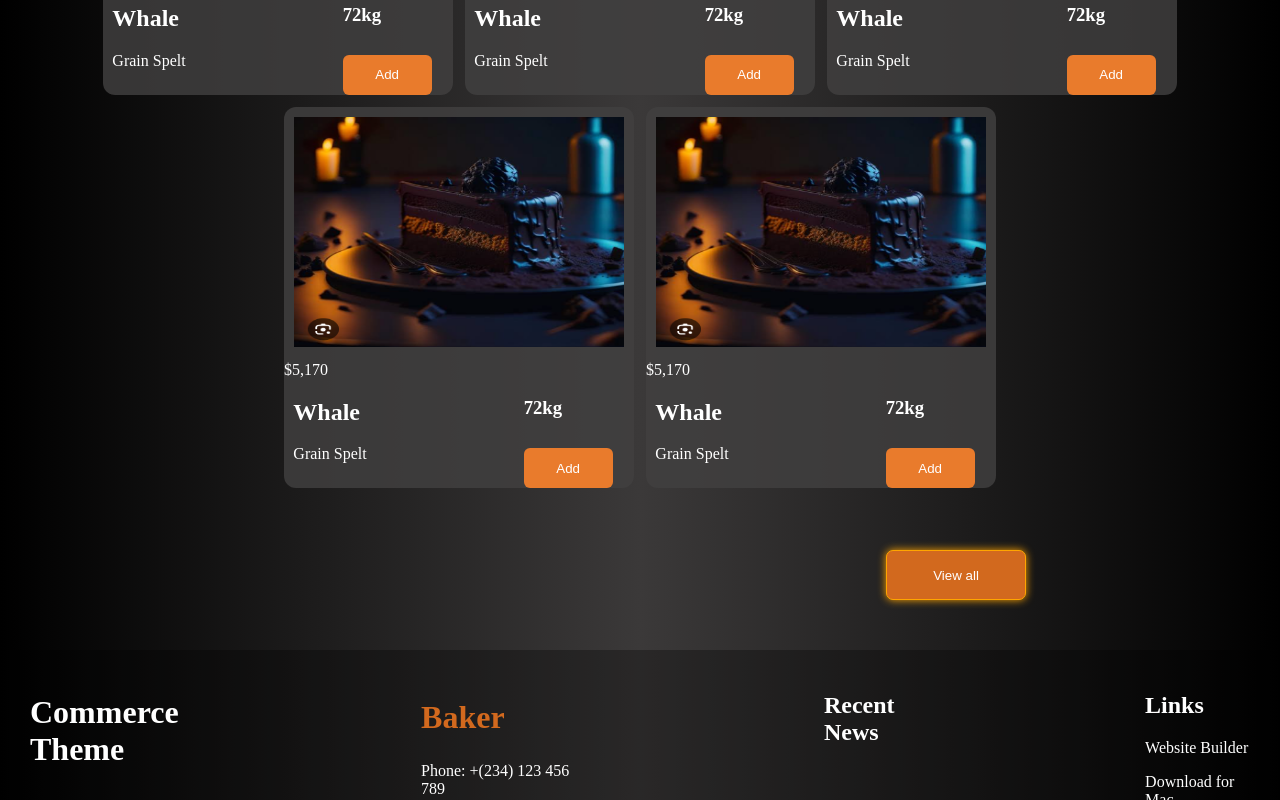
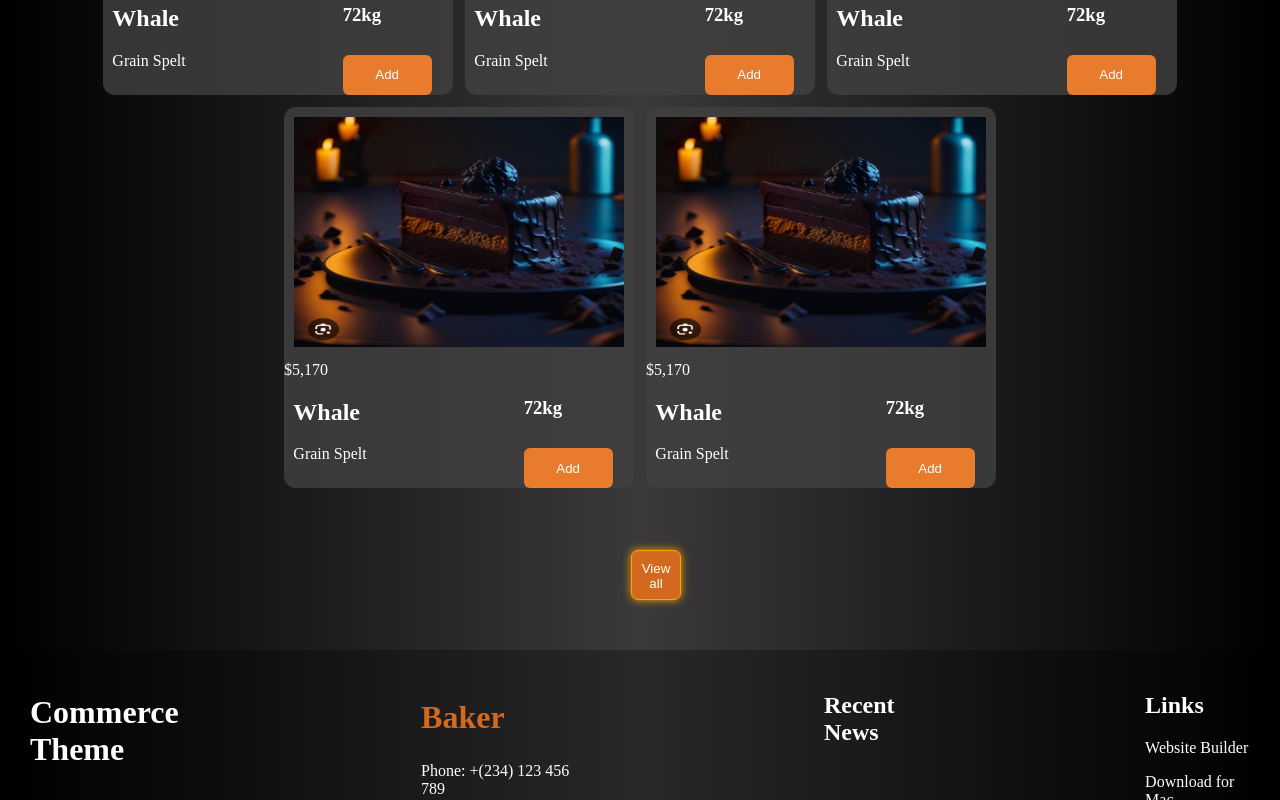
Before and after one commit to Q-brown-dev/Bakers-, a plain HTML site: page index.html in a window 1280 px wide. Shown: the part 1939-2739 px from the top of the page. Drawn offline with Linux system fonts and the light colour scheme.

Commit message:
Update css/styles.css file

```diff
--- a/css/styles.css
+++ b/css/styles.css
@@ -76,6 +76,7 @@ body {
   background: chocolate;
   cursor: pointer;
   box-shadow: 0 0 8px orange;
+  margin-right: 600px;
 }
 
 .cta-btn:active {
```
